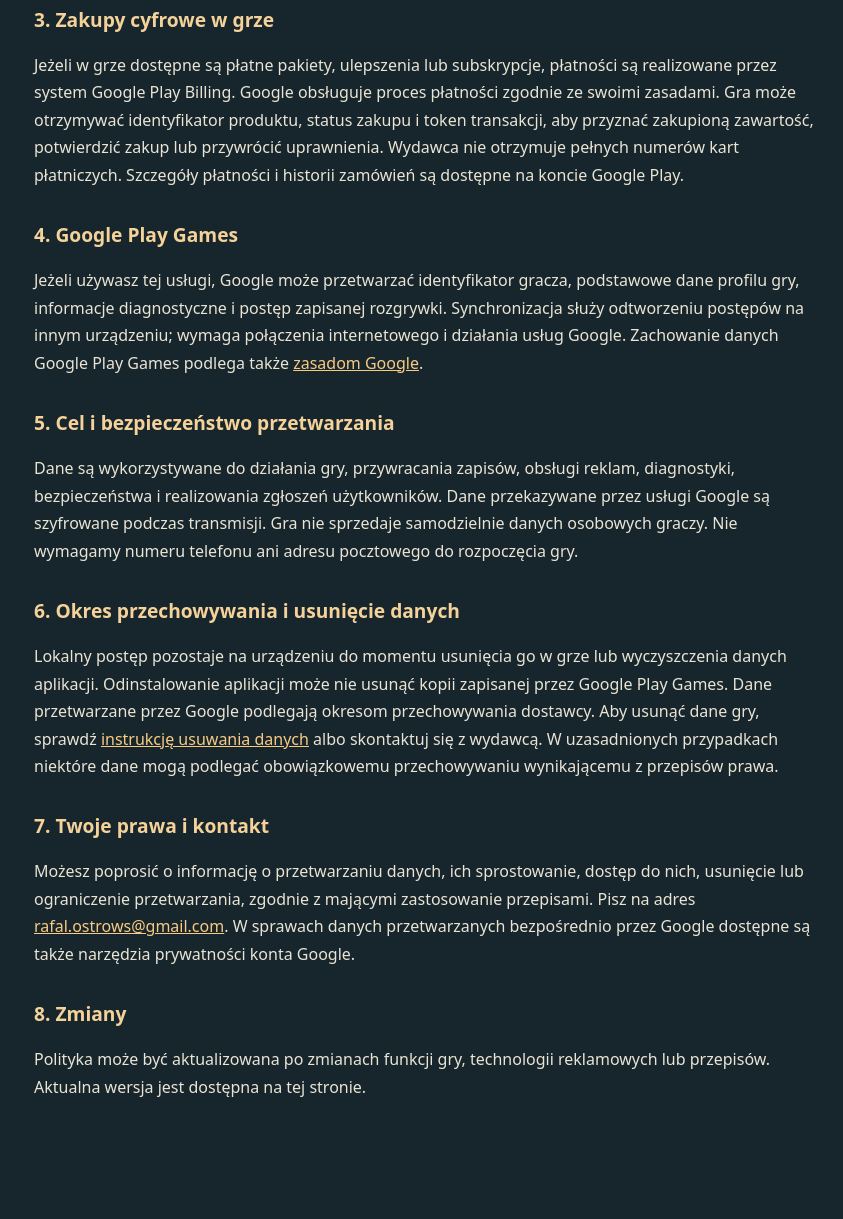
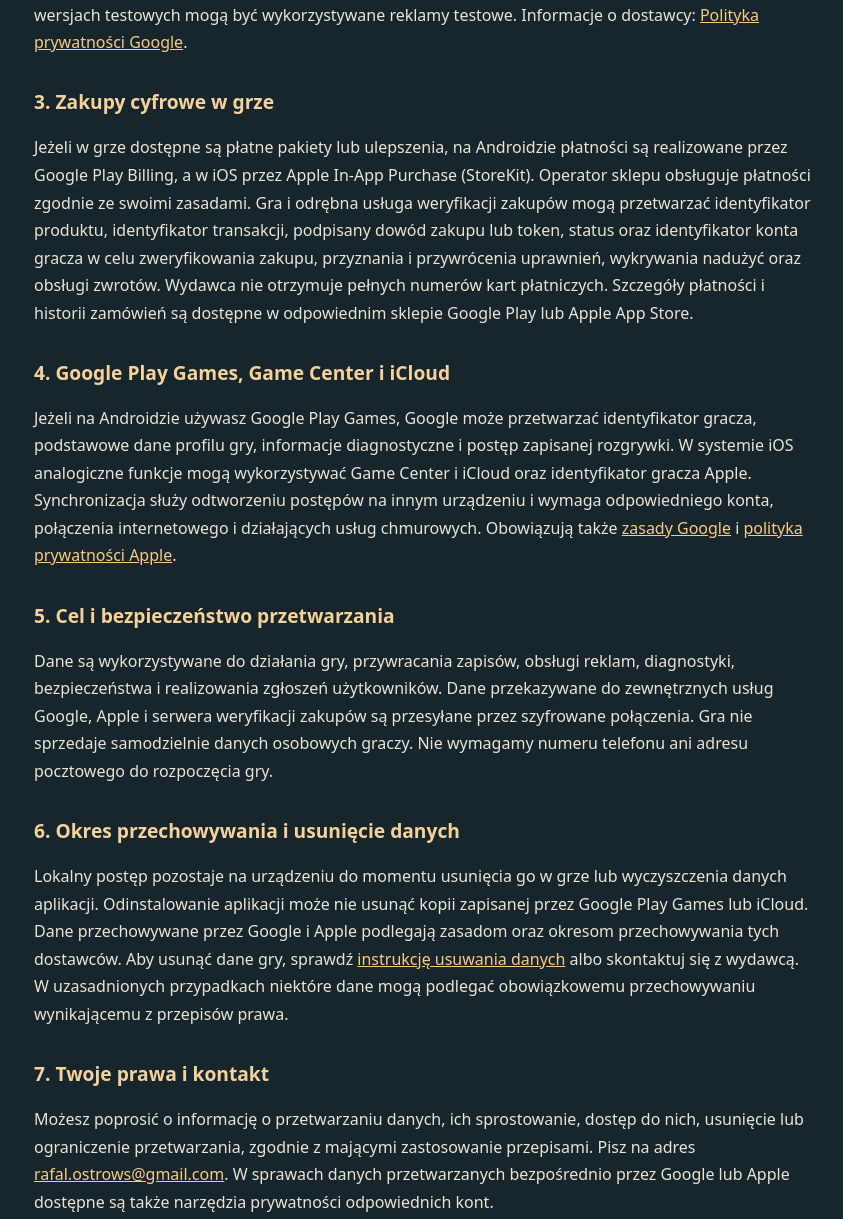
Before and after one commit to PizzaRica/kaldorn-privacy, a plain HTML site: page index.html in a window 1280 px wide. Shown: the part 754-1973 px from the top of the page, without its empty margins (216-1059 px from the left). Drawn offline with Linux system fonts and the light colour scheme.

Commit message:
Add accurate iOS Game Center, iCloud and Apple In-App Purchase disclosures

```diff
--- a/index.html
+++ b/index.html
@@ -3,20 +3,20 @@
 <style>:root{color-scheme:dark}body{margin:0;background:#17252c;color:#eae4d5;font:16px/1.72 system-ui,-apple-system,sans-serif}main{max-width:780px;margin:40px auto;padding:20px 24px 72px}h1{font-size:2rem;line-height:1.2;color:#f8cb83}h2{color:#f4d29a;font-size:1.2rem;margin:1.8rem 0 .45rem}a{color:#f8cb83}small{color:#b0b9b5}nav{display:flex;gap:20px;flex-wrap:wrap}.box{border:1px solid #a27c44;border-radius:12px;padding:14px 18px;background:#202f36}li{margin:.28rem 0}</style></head><body><main>
 <nav><a href="./">Polityka prywatności</a><a href="delete/">Usuwanie danych</a></nav>
 <h1>Polityka prywatności — Kuźnia Kaldornu</h1><small>Ostatnia aktualizacja: 17 listopada 2026 r.</small>
-<p class="box">Gra Kuźnia Kaldornu (<strong>pl.ordigo.kuznia</strong>) jest udostępniana w Google Play przez konto wydawcy <strong>OrdiGo</strong>. Kontakt dotyczący prywatności: <a href="mailto:rafal.ostrows@gmail.com">rafal.ostrows@gmail.com</a>.</p>
+<p class="box">Gra Kuźnia Kaldornu (<strong>pl.ordigo.kuznia</strong>) jest udostępniana w Google Play i przygotowywana do dystrybucji w App Store przez konto wydawcy <strong>OrdiGo</strong>. Kontakt dotyczący prywatności: <a href="mailto:rafal.ostrows@gmail.com">rafal.ostrows@gmail.com</a>.</p>
 <h2>1. Jakie dane wykorzystuje gra</h2>
-<p>Postępy w grze (zasoby, ulepszenia, misje, planety, prestiż, ustawienia) są zapisywane automatycznie w pamięci urządzenia. Jeżeli gracz połączy Google Play Games, aplikacja może przesyłać kopię bieżącego zapisu do usługi Google Play Games Saved Games, korzystając z identyfikatora konta gracza. Logowanie do Google Play Games jest opcjonalne — do grania nie trzeba tworzyć konta u wydawcy.</p>
+<p>Postępy w grze (zasoby, ulepszenia, misje, planety, prestiż, ustawienia) są zapisywane automatycznie w pamięci urządzenia. Jeżeli gracz połączy Google Play Games na Androidzie, aplikacja może przesyłać kopię bieżącego zapisu do usługi Google Play Games Saved Games, korzystając z identyfikatora konta gracza. W wersji iOS po włączeniu usług Apple kopie zapisów mogą być przechowywane w iCloud za pośrednictwem Game Center, z wykorzystaniem identyfikatora gracza Game Center. Do rozpoczęcia gry nie jest wymagane utworzenie osobnego konta u wydawcy.</p>
 <h2>2. Reklamy i dane techniczne</h2>
 <p>Gra korzysta z usług Google AdMob oraz systemu zarządzania zgodami UMP. W zależności od konfiguracji i udzielonej zgody usługi reklamowe mogą przetwarzać adres IP (i wynikającą z niego przybliżoną lokalizację), identyfikatory urządzenia i reklamowe, interakcje z aplikacją oraz informacje diagnostyczne. Służy to wyświetlaniu i pomiarowi reklam, analizie i zapobieganiu nadużyciom. W wersjach testowych mogą być wykorzystywane reklamy testowe. Informacje o dostawcy: <a href="https://policies.google.com/privacy">Polityka prywatności Google</a>.</p>
 <h2>3. Zakupy cyfrowe w grze</h2>
-<p>Jeżeli w grze dostępne są płatne pakiety, ulepszenia lub subskrypcje, płatności są realizowane przez system Google Play Billing. Google obsługuje proces płatności zgodnie ze swoimi zasadami. Gra może otrzymywać identyfikator produktu, status zakupu i token transakcji, aby przyznać zakupioną zawartość, potwierdzić zakup lub przywrócić uprawnienia. Wydawca nie otrzymuje pełnych numerów kart płatniczych. Szczegóły płatności i historii zamówień są dostępne na koncie Google Play.</p>
-<h2>4. Google Play Games</h2>
-<p>Jeżeli używasz tej usługi, Google może przetwarzać identyfikator gracza, podstawowe dane profilu gry, informacje diagnostyczne i postęp zapisanej rozgrywki. Synchronizacja służy odtworzeniu postępów na innym urządzeniu; wymaga połączenia internetowego i działania usług Google. Zachowanie danych Google Play Games podlega także <a href="https://policies.google.com/privacy">zasadom Google</a>.</p>
+<p>Jeżeli w grze dostępne są płatne pakiety lub ulepszenia, na Androidzie płatności są realizowane przez Google Play Billing, a w iOS przez Apple In-App Purchase (StoreKit). Operator sklepu obsługuje płatności zgodnie ze swoimi zasadami. Gra i odrębna usługa weryfikacji zakupów mogą przetwarzać identyfikator produktu, identyfikator transakcji, podpisany dowód zakupu lub token, status oraz identyfikator konta gracza w celu zweryfikowania zakupu, przyznania i przywrócenia uprawnień, wykrywania nadużyć oraz obsługi zwrotów. Wydawca nie otrzymuje pełnych numerów kart płatniczych. Szczegóły płatności i historii zamówień są dostępne w odpowiednim sklepie Google Play lub Apple App Store.</p>
+<h2>4. Google Play Games, Game Center i iCloud</h2>
+<p>Jeżeli na Androidzie używasz Google Play Games, Google może przetwarzać identyfikator gracza, podstawowe dane profilu gry, informacje diagnostyczne i postęp zapisanej rozgrywki. W systemie iOS analogiczne funkcje mogą wykorzystywać Game Center i iCloud oraz identyfikator gracza Apple. Synchronizacja służy odtworzeniu postępów na innym urządzeniu i wymaga odpowiedniego konta, połączenia internetowego i działających usług chmurowych. Obowiązują także <a href="https://policies.google.com/privacy">zasady Google</a> i <a href="https://www.apple.com/legal/privacy/">polityka prywatności Apple</a>.</p>
 <h2>5. Cel i bezpieczeństwo przetwarzania</h2>
-<p>Dane są wykorzystywane do działania gry, przywracania zapisów, obsługi reklam, diagnostyki, bezpieczeństwa i realizowania zgłoszeń użytkowników. Dane przekazywane przez usługi Google są szyfrowane podczas transmisji. Gra nie sprzedaje samodzielnie danych osobowych graczy. Nie wymagamy numeru telefonu ani adresu pocztowego do rozpoczęcia gry.</p>
+<p>Dane są wykorzystywane do działania gry, przywracania zapisów, obsługi reklam, diagnostyki, bezpieczeństwa i realizowania zgłoszeń użytkowników. Dane przekazywane do zewnętrznych usług Google, Apple i serwera weryfikacji zakupów są przesyłane przez szyfrowane połączenia. Gra nie sprzedaje samodzielnie danych osobowych graczy. Nie wymagamy numeru telefonu ani adresu pocztowego do rozpoczęcia gry.</p>
 <h2>6. Okres przechowywania i usunięcie danych</h2>
-<p>Lokalny postęp pozostaje na urządzeniu do momentu usunięcia go w grze lub wyczyszczenia danych aplikacji. Odinstalowanie aplikacji może nie usunąć kopii zapisanej przez Google Play Games. Dane przetwarzane przez Google podlegają okresom przechowywania dostawcy. Aby usunąć dane gry, sprawdź <a href="delete/">instrukcję usuwania danych</a> albo skontaktuj się z wydawcą. W uzasadnionych przypadkach niektóre dane mogą podlegać obowiązkowemu przechowywaniu wynikającemu z przepisów prawa.</p>
+<p>Lokalny postęp pozostaje na urządzeniu do momentu usunięcia go w grze lub wyczyszczenia danych aplikacji. Odinstalowanie aplikacji może nie usunąć kopii zapisanej przez Google Play Games lub iCloud. Dane przechowywane przez Google i Apple podlegają zasadom oraz okresom przechowywania tych dostawców. Aby usunąć dane gry, sprawdź <a href="delete/">instrukcję usuwania danych</a> albo skontaktuj się z wydawcą. W uzasadnionych przypadkach niektóre dane mogą podlegać obowiązkowemu przechowywaniu wynikającemu z przepisów prawa.</p>
 <h2>7. Twoje prawa i kontakt</h2>
-<p>Możesz poprosić o informację o przetwarzaniu danych, ich sprostowanie, dostęp do nich, usunięcie lub ograniczenie przetwarzania, zgodnie z mającymi zastosowanie przepisami. Pisz na adres <a href="mailto:rafal.ostrows@gmail.com?subject=Ku%C5%BAnia%20Kaldornu%20%E2%80%94%20prywatno%C5%9B%C4%87">rafal.ostrows@gmail.com</a>. W sprawach danych przetwarzanych bezpośrednio przez Google dostępne są także narzędzia prywatności konta Google.</p>
+<p>Możesz poprosić o informację o przetwarzaniu danych, ich sprostowanie, dostęp do nich, usunięcie lub ograniczenie przetwarzania, zgodnie z mającymi zastosowanie przepisami. Pisz na adres <a href="mailto:rafal.ostrows@gmail.com?subject=Ku%C5%BAnia%20Kaldornu%20%E2%80%94%20prywatno%C5%9B%C4%87">rafal.ostrows@gmail.com</a>. W sprawach danych przetwarzanych bezpośrednio przez Google lub Apple dostępne są także narzędzia prywatności odpowiednich kont.</p>
 <h2>8. Zmiany</h2><p>Polityka może być aktualizowana po zmianach funkcji gry, technologii reklamowych lub przepisów. Aktualna wersja jest dostępna na tej stronie.</p>
 </main></body></html>
```
